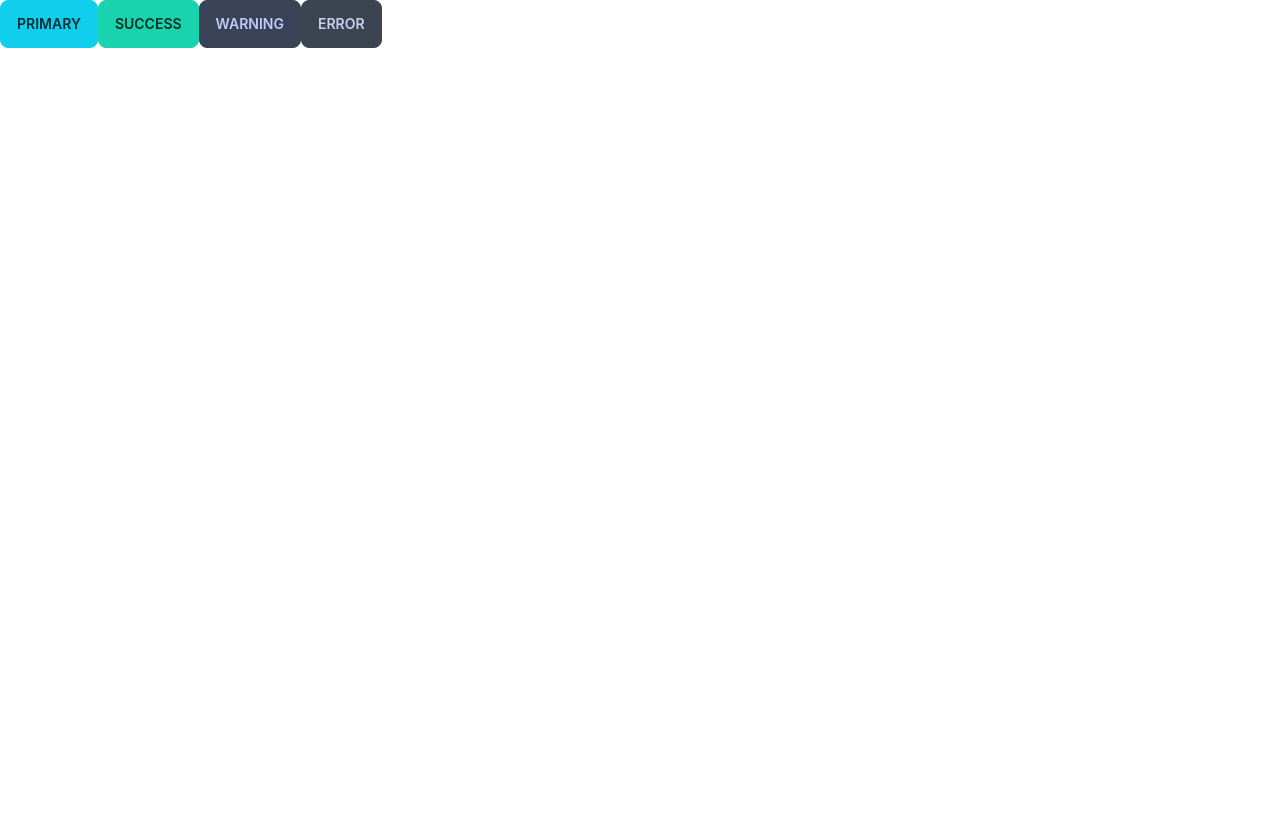
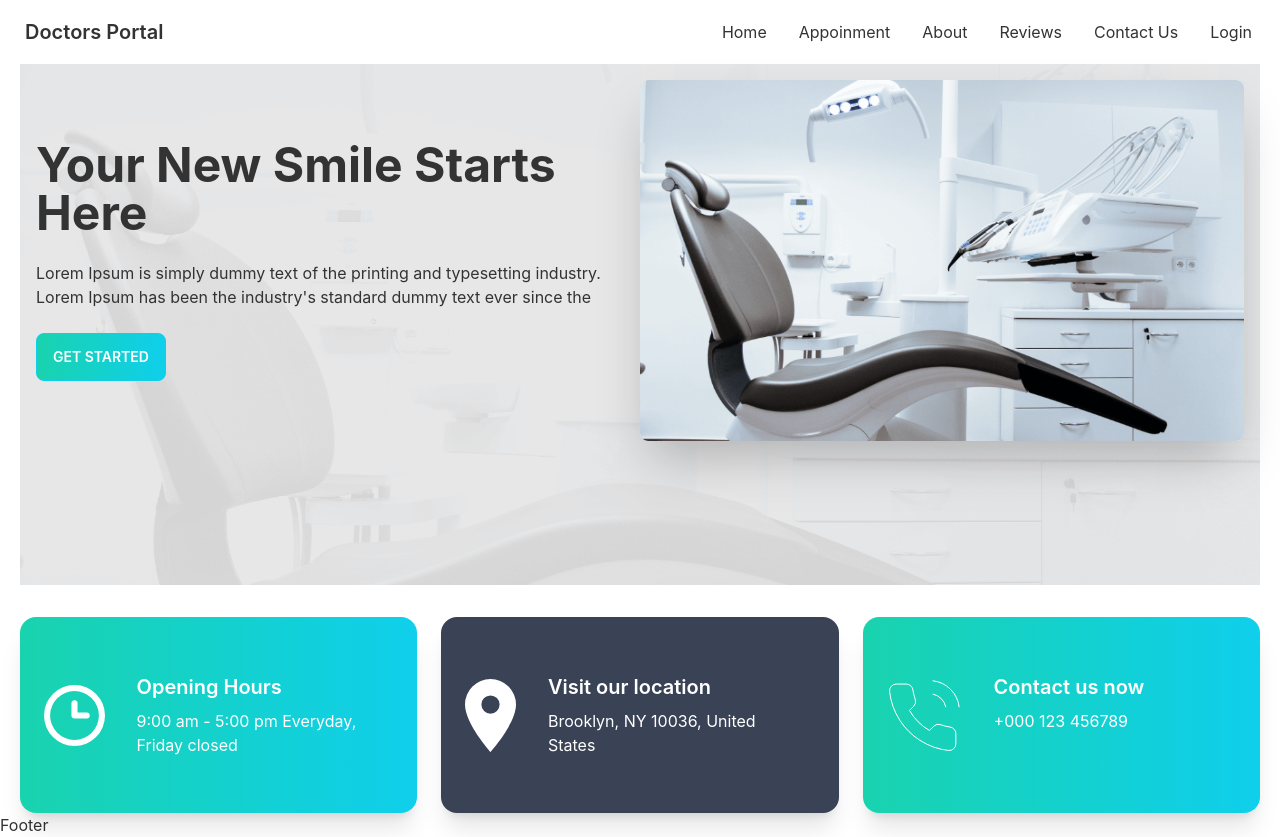
Before and after one commit to Shafayathub/doctors-website, a React (Create React App) app: page / in a window 1280 px wide. Before the commit the page ends 800 px from the top, so only its background shows below. Built offline with nearby package versions, Linux system fonts and the light colour scheme.

Commit message:
first section done

```diff
--- a/public/index.html
+++ b/public/index.html
@@ -1,14 +1,13 @@
 <!DOCTYPE html>
 <html lang="en">
+
 <head>
   <meta charset="utf-8" />
   <link rel="icon" href="%PUBLIC_URL%/favicon.ico" />
   <meta name="viewport" content="width=device-width, initial-scale=1" />
   <meta name="theme-color" content="#000000" />
-    <meta
-      name="description"
-      content="Web site created using create-react-app"
-    />
+  <meta name="description"
+    content="Doctors portal is a website that serves patient and doctor to make their life easy" />
   <link rel="apple-touch-icon" href="%PUBLIC_URL%/logo192.png" />
   <!--
       manifest.json provides metadata used when your web app is installed on a
@@ -24,8 +23,9 @@
       work correctly both with client-side routing and a non-root public URL.
       Learn how to configure a non-root public URL by running `npm run build`.
     -->
-    <title>React App</title>
+  <title>Doctors Portal</title>
 </head>
+
 <body>
   <noscript>You need to enable JavaScript to run this app.</noscript>
   <div id="root"></div>
@@ -40,4 +40,5 @@
       To create a production bundle, use `npm run build` or `yarn build`.
     -->
 </body>
+
 </html>
--- a/src/App.js
+++ b/src/App.js
@@ -1,12 +1,11 @@
+import { RouterProvider } from 'react-router-dom';
 import './App.css';
+import router from './Routes/Routes/Routes';
 
 function App() {
   return (
-    <div>
-      <button className="btn btn-primary">primary</button>
-      <button className="btn btn-secondary">Success</button>
-      <button className="btn btn-accent">Warning</button>
-      <button className="btn btn-neutral">Error</button>
+    <div className="max-w-[1440px] mx-auto">
+      <RouterProvider router={router} />
     </div>
   );
 }
--- /dev/null
+++ b/src/Layout/Main.js
@@ -0,0 +1,16 @@
+import React from 'react';
+import { Outlet } from 'react-router-dom';
+import Footer from '../Pages/Shared/Footer/Footer';
+import Navbar from '../Pages/Shared/Navbar/Navbar';
+
+const Main = () => {
+  return (
+    <div>
+      <Navbar></Navbar>
+      <Outlet></Outlet>
+      <Footer></Footer>
+    </div>
+  );
+};
+
+export default Main;
--- /dev/null
+++ b/src/Pages/Home/Banner.js
@@ -0,0 +1,34 @@
+import React from 'react';
+import chair from './../../assets/images/chair.png';
+import bg from './../../assets/images/bg.png';
+
+const Banner = () => {
+  return (
+    <div
+      className="hero bg-base-200 pb-10 lg:pb-32"
+      style={{
+        backgroundImage: `url(${bg})`,
+      }}>
+      <div className="hero-content flex-col lg:flex-row-reverse">
+        <img
+          src={chair}
+          alt="Doctors Portal"
+          className="lg:w-1/2 rounded-lg shadow-2xl"
+        />
+        <div>
+          <h1 className="text-5xl font-bold">Your New Smile Starts Here</h1>
+          <p className="py-6">
+            Lorem Ipsum is simply dummy text of the printing and typesetting
+            industry. Lorem Ipsum has been the industry's standard dummy text
+            ever since the
+          </p>
+          <button className="btn btn-primary bg-gradient-to-l from-primary to-secondary text-white">
+            Get Started
+          </button>
+        </div>
+      </div>
+    </div>
+  );
+};
+
+export default Banner;
--- /dev/null
+++ b/src/Pages/Home/Home.js
@@ -0,0 +1,14 @@
+import React from 'react';
+import Banner from './Banner';
+import InfoCards from './InfoCards';
+
+const Home = () => {
+  return (
+    <div className="mx-5">
+      <Banner></Banner>
+      <InfoCards></InfoCards>
+    </div>
+  );
+};
+
+export default Home;
--- /dev/null
+++ b/src/Pages/Home/InfoCards.js
@@ -0,0 +1,40 @@
+import React from 'react';
+import clock from '../../assets/icons/clock.svg';
+import markar from '../../assets/icons/marker.svg';
+import phone from '../../assets/icons/phone.svg';
+import Infocard from './Infocard';
+
+const InfoCards = () => {
+  const cardData = [
+    {
+      id: 1,
+      name: 'Opening Hours',
+      description: '9:00 am - 5:00 pm Everyday, Friday closed',
+      icon: clock,
+      bgClass: 'bg-gradient-to-l from-primary to-secondary',
+    },
+    {
+      id: 2,
+      name: 'Visit our location',
+      description: 'Brooklyn, NY 10036, United States',
+      icon: markar,
+      bgClass: 'bg-accent',
+    },
+    {
+      id: 3,
+      name: 'Contact us now',
+      description: '+000 123 456789',
+      icon: phone,
+      bgClass: 'bg-gradient-to-l from-primary to-secondary',
+    },
+  ];
+  return (
+    <div className="mt-8 grid md:grid-cols-2 lg:grid-cols-3 gap-6">
+      {cardData.map((card) => (
+        <Infocard key={card.id} card={card}></Infocard>
+      ))}
+    </div>
+  );
+};
+
+export default InfoCards;
--- /dev/null
+++ b/src/Pages/Home/Infocard.js
@@ -0,0 +1,18 @@
+import React from 'react';
+
+const Infocard = ({ card }) => {
+  const { name, icon, description, bgClass } = card;
+  return (
+    <div className={`card card-side shadow-xl ${bgClass} text-white p-6`}>
+      <figure>
+        <img src={icon} alt={name} />
+      </figure>
+      <div className="card-body">
+        <h2 className="card-title">{name}</h2>
+        <p>{description}</p>
+      </div>
+    </div>
+  );
+};
+
+export default Infocard;
--- /dev/null
+++ b/src/Pages/Login/Login.js
@@ -0,0 +1,11 @@
+import React from 'react';
+
+const Login = () => {
+  return (
+    <div>
+      <h2>Login page</h2>
+    </div>
+  );
+};
+
+export default Login;
--- /dev/null
+++ b/src/Pages/Shared/Footer/Footer.js
@@ -0,0 +1,11 @@
+import React from 'react';
+
+const Footer = () => {
+  return (
+    <div>
+      <h3>Footer</h3>
+    </div>
+  );
+};
+
+export default Footer;
--- /dev/null
+++ b/src/Pages/Shared/Navbar/Navbar.js
@@ -0,0 +1,63 @@
+import React from 'react';
+import { Link } from 'react-router-dom';
+
+const Navbar = () => {
+  const menuItems = (
+    <React.Fragment>
+      <li>
+        <Link to="/">Home</Link>
+      </li>
+      <li>
+        <Link to="/">Appoinment</Link>
+      </li>
+      <li>
+        <Link to="/">About</Link>
+      </li>
+      <li>
+        <Link to="/">Reviews</Link>
+      </li>
+      <li>
+        <Link to="/">Contact Us</Link>
+      </li>
+      <li>
+        <Link to="/">Login</Link>
+      </li>
+    </React.Fragment>
+  );
+  return (
+    <div className="navbar bg-base-100 flex justify-between">
+      <div className="navbar-start">
+        <div className="dropdown">
+          <label tabIndex={0} className="btn btn-ghost lg:hidden">
+            <svg
+              xmlns="http://www.w3.org/2000/svg"
+              className="h-5 w-5"
+              fill="none"
+              viewBox="0 0 24 24"
+              stroke="currentColor">
+              <path
+                strokeLinecap="round"
+                strokeLinejoin="round"
+                strokeWidth="2"
+                d="M4 6h16M4 12h8m-8 6h16"
+              />
+            </svg>
+          </label>
+          <ul
+            tabIndex={0}
+            className="menu menu-compact dropdown-content mt-3 p-2 shadow bg-base-100 rounded-box w-52">
+            {menuItems}
+          </ul>
+        </div>
+        <Link to="/" className="btn btn-ghost normal-case text-xl">
+          Doctors Portal
+        </Link>
+      </div>
+      <div className="navbar-center hidden lg:flex">
+        <ul className="menu menu-horizontal px-1">{menuItems}</ul>
+      </div>
+    </div>
+  );
+};
+
+export default Navbar;
--- /dev/null
+++ b/src/Routes/Routes/Routes.js
@@ -0,0 +1,22 @@
+import { createBrowserRouter } from 'react-router-dom';
+import Main from '../../Layout/Main';
+import Home from '../../Pages/Home/Home';
+import Login from '../../Pages/Login/Login';
+
+const router = createBrowserRouter([
+  {
+    path: '/',
+    element: <Main></Main>,
+    children: [
+      {
+        path: '/',
+        element: <Home></Home>,
+      },
+      {
+        path: '/login',
+        element: <Login></Login>,
+      },
+    ],
+  },
+]);
+export default router;
--- a/tailwind.config.js
+++ b/tailwind.config.js
@@ -15,6 +15,7 @@ module.exports = {
           'base-100': '#ffffff',
         },
       },
+      'light',
       'cupcake',
     ],
   },
```
Lines whose indentation alone changed are shown as unchanged.
